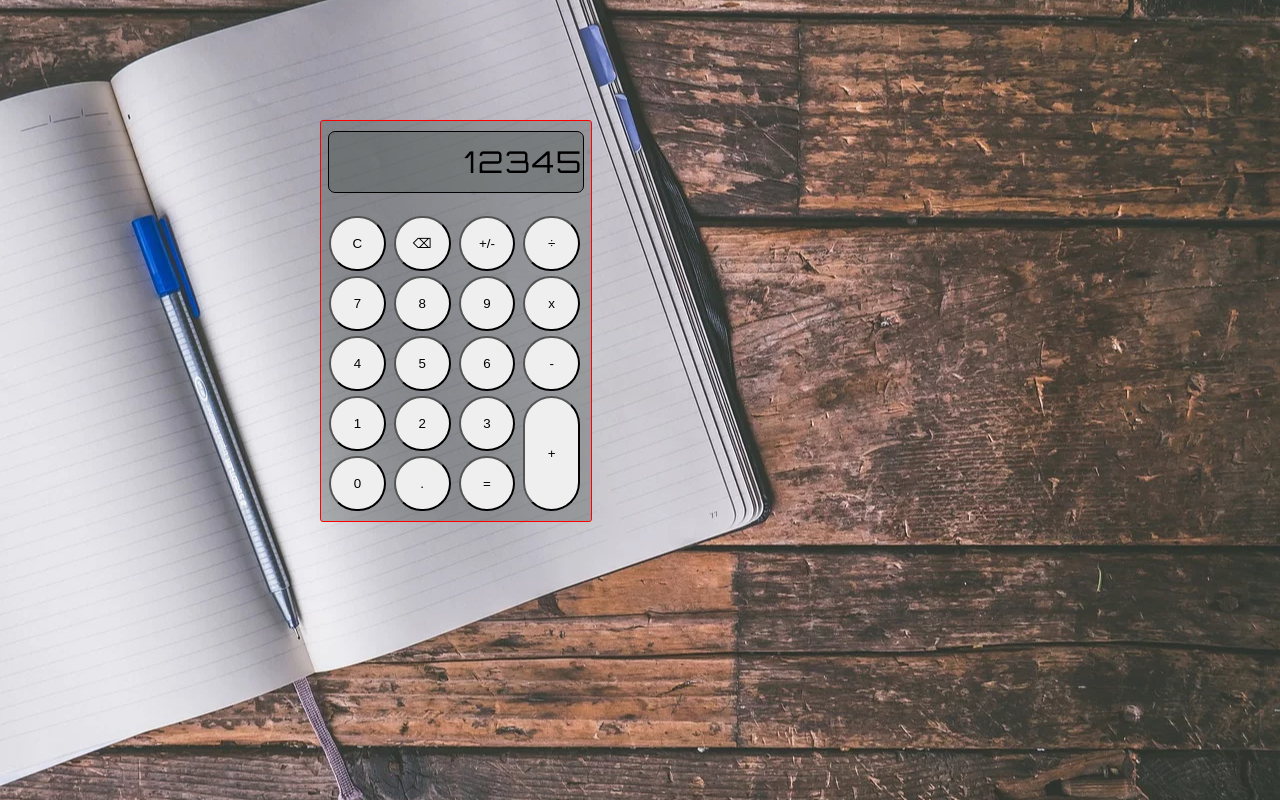
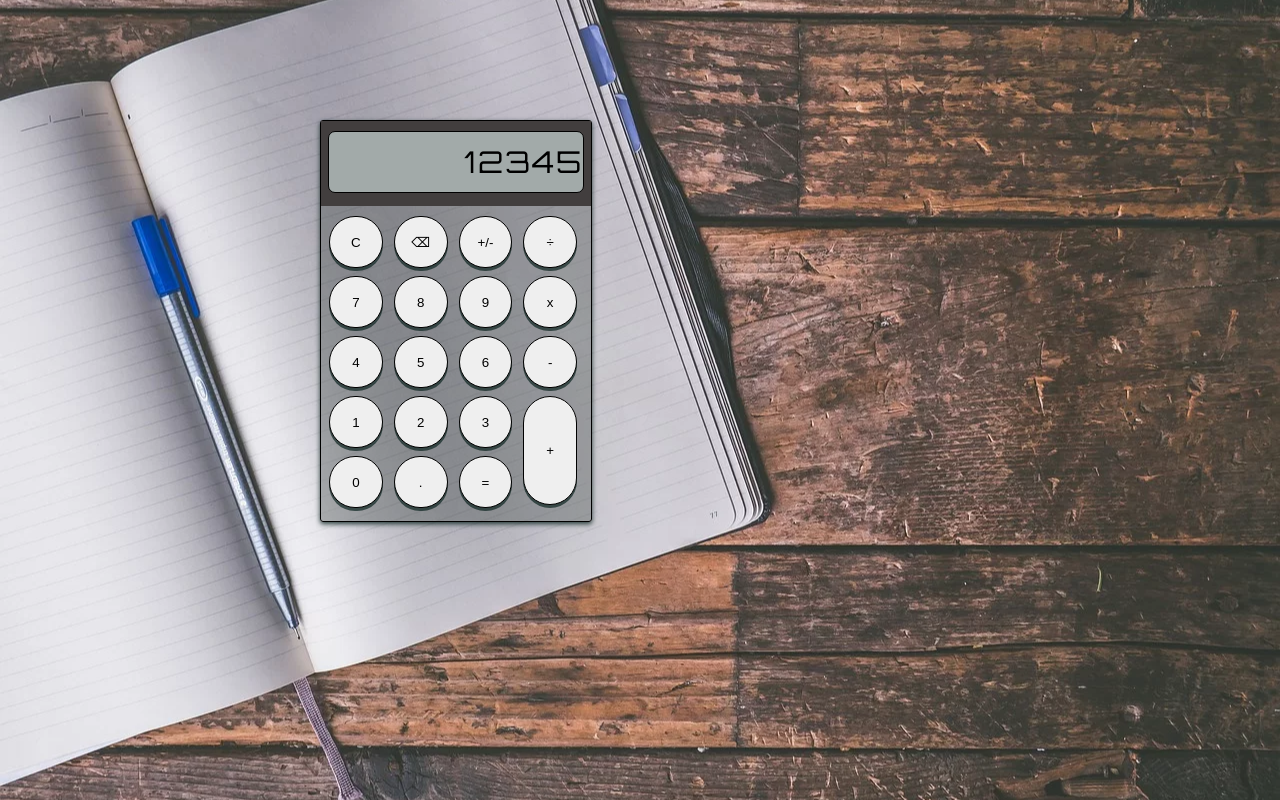
Before and after one commit to huyserp/calculator, a plain HTML site: page index.html in a window 1280 px wide. Drawn offline with Linux system fonts and the light colour scheme.

Commit message:
animated button click

```diff
--- a/styles/calc.css
+++ b/styles/calc.css
@@ -7,7 +7,8 @@ body {
 }
 
 div.calcbody {
-    border: 1px solid red;
+    border: 1px solid black;
+    box-shadow: 0px 2px 5px 0px rgba(14, 37, 34, 0.87);
     border-radius: 3px;
     background-color: rgba(81, 87, 86, 0.4);
     min-width: 270px;
@@ -25,11 +26,12 @@ div.display {
     max-width: 270px;
     min-height: 75px;
     max-height: 75px;
-    padding-top: 10px
+    padding-top: 10px;
+    background-color: rgb(66, 62, 62);
 }
 
 div.numdisplay {
-    background-color: rgba(81, 87, 86, 0.4);
+    background-color: rgb(162, 170, 169);
     border: 1px solid black;
     border-radius: 7px;
     min-width: 254px;
@@ -59,9 +61,19 @@ div.buttonsgrid {
 
 .buttonsgrid button {
     display: inline-block;
-    width: 95%;
+    width: 90%;
+    height: 95%;
     border-radius: 50px;
+    border: .5px solid black;
+    box-shadow: 0px 3px rgba(14, 37, 34, 0.7);
+}
 
+.buttonsgrid button:active {
+    box-shadow: 0px 1px rgba(14, 37, 34, 0.85);
+    transform: translateY(2px);
+}
+.buttonsgrid button:focus{
+    outline: none;
 }
 
 .add {
```
